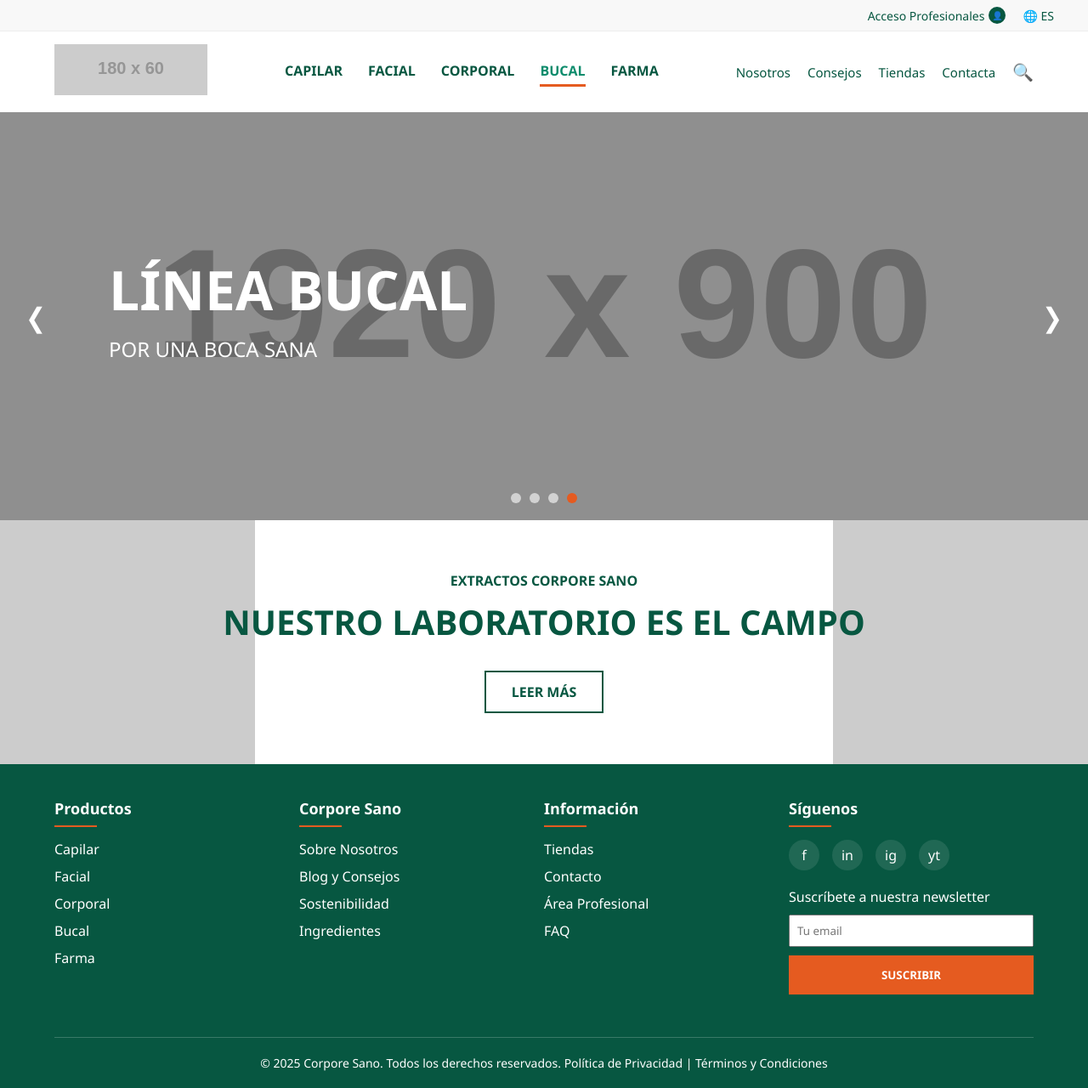
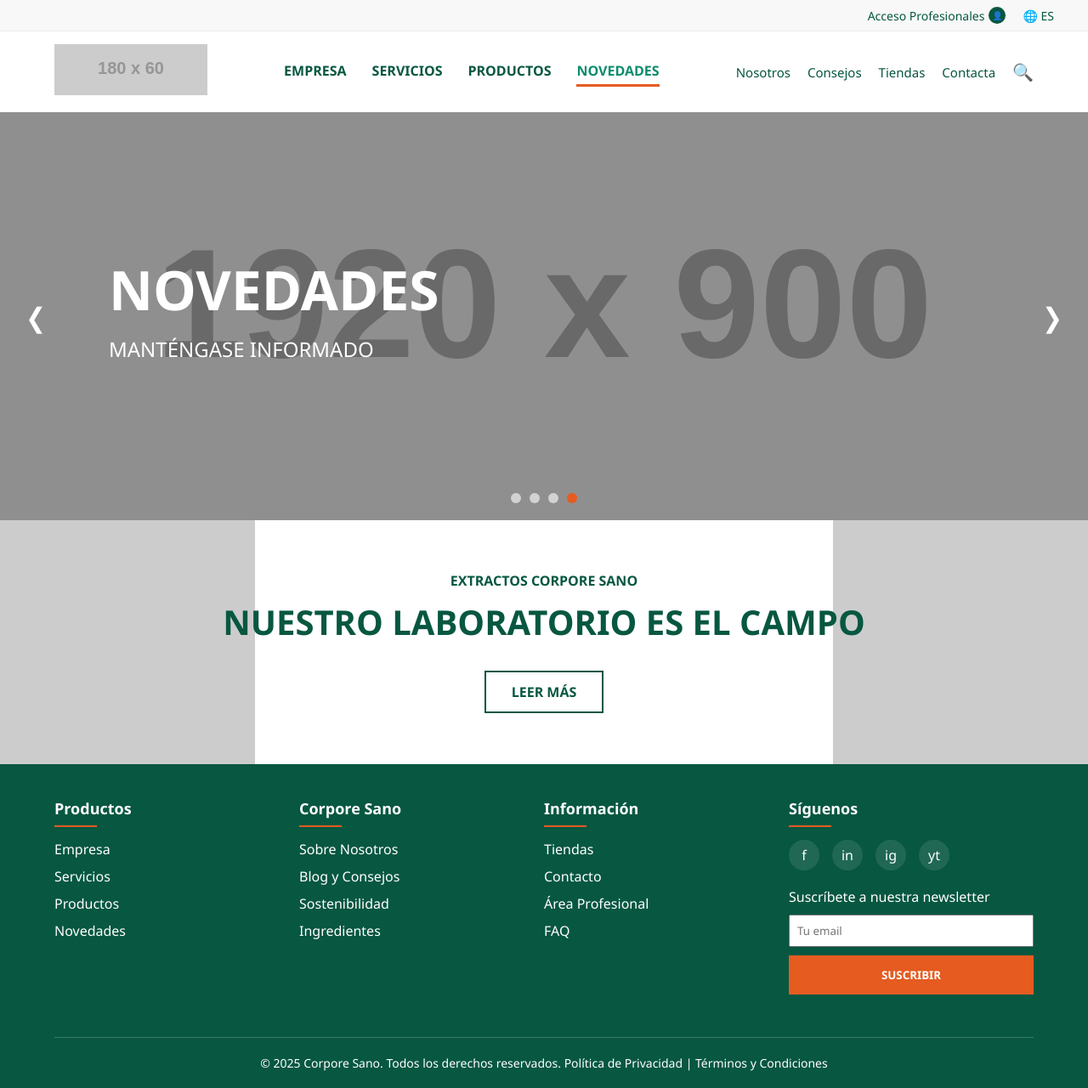
Before and after one commit to alfreddserraa/capelcosmetics, a plain HTML site: page index.html in a window 1280 px wide. Shown: the whole page at 85% size. Drawn offline with Linux system fonts and the light colour scheme; placeholder pictures from the web are drawn by us.

Commit message:
canvis ia 2

```diff
--- a/index.html
+++ b/index.html
@@ -453,11 +453,10 @@
         </a>
 
         <nav class="primary-nav">
-            <a href="#" class="nav-link">Capilar</a>
-            <a href="#" class="nav-link">Facial</a>
-            <a href="#" class="nav-link">Corporal</a>
-            <a href="#" class="nav-link active">Bucal</a>
-            <a href="#" class="nav-link">Farma</a>
+            <a href="#" class="nav-link">Empresa</a>
+            <a href="#" class="nav-link">Servicios</a>
+            <a href="#" class="nav-link">Productos</a>
+            <a href="#" class="nav-link active">Novedades</a>
         </nav>
 
         <div class="secondary-nav">
@@ -475,11 +474,10 @@
     <div class="mobile-menu">
         <div class="close-menu">✕</div>
         <ul>
-            <li><a href="#">Capilar</a></li>
-            <li><a href="#">Facial</a></li>
-            <li><a href="#">Corporal</a></li>
-            <li><a href="#">Bucal</a></li>
-            <li><a href="#">Farma</a></li>
+            <li><a href="#">Empresa</a></li>
+            <li><a href="#">Servicios</a></li>
+            <li><a href="#">Productos</a></li>
+            <li><a href="#">Novedades</a></li>
             <li><a href="#">Nosotros</a></li>
             <li><a href="#">Consejos</a></li>
             <li><a href="#">Tiendas</a></li>
@@ -492,8 +490,8 @@
         <div class="hero-overlay"></div>
         <button class="slider-arrow left">❮</button>
         <div class="hero-content">
-            <h1>LÍNEA BUCAL</h1>
-            <p>POR UNA BOCA SANA</p>
+            <h1>NOVEDADES</h1>
+            <p>MANTÉNGASE INFORMADO</p>
         </div>
         <button class="slider-arrow right">❯</button>
         <div class="slider-nav">
@@ -521,11 +519,10 @@
             <div class="footer-column">
                 <h3>Productos</h3>
                 <ul>
-                    <li><a href="#">Capilar</a></li>
-                    <li><a href="#">Facial</a></li>
-                    <li><a href="#">Corporal</a></li>
-                    <li><a href="#">Bucal</a></li>
-                    <li><a href="#">Farma</a></li>
+                    <li><a href="#">Empresa</a></li>
+                    <li><a href="#">Servicios</a></li>
+                    <li><a href="#">Productos</a></li>
+                    <li><a href="#">Novedades</a></li>
                 </ul>
             </div>
             <div class="footer-column">
```
